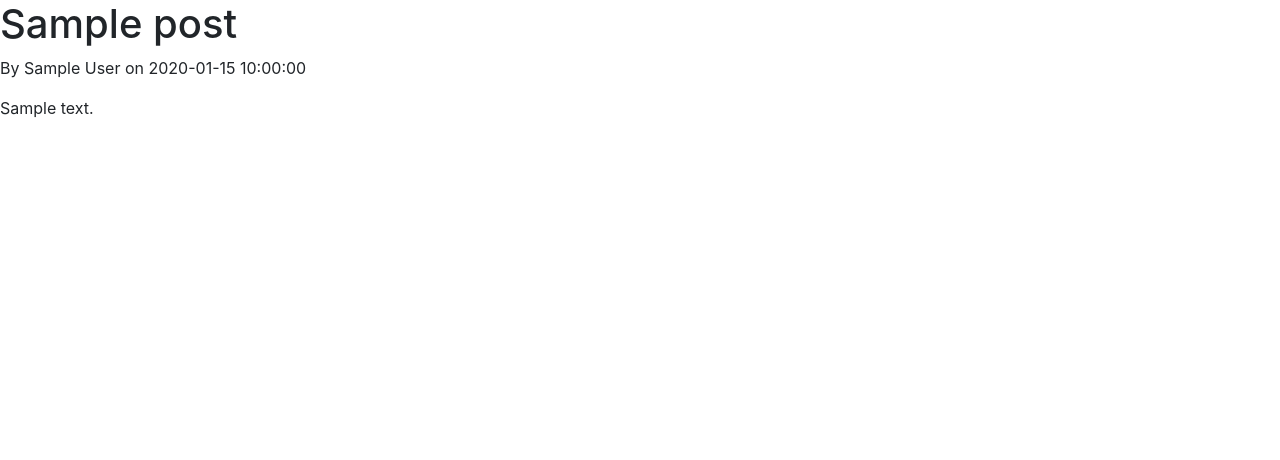
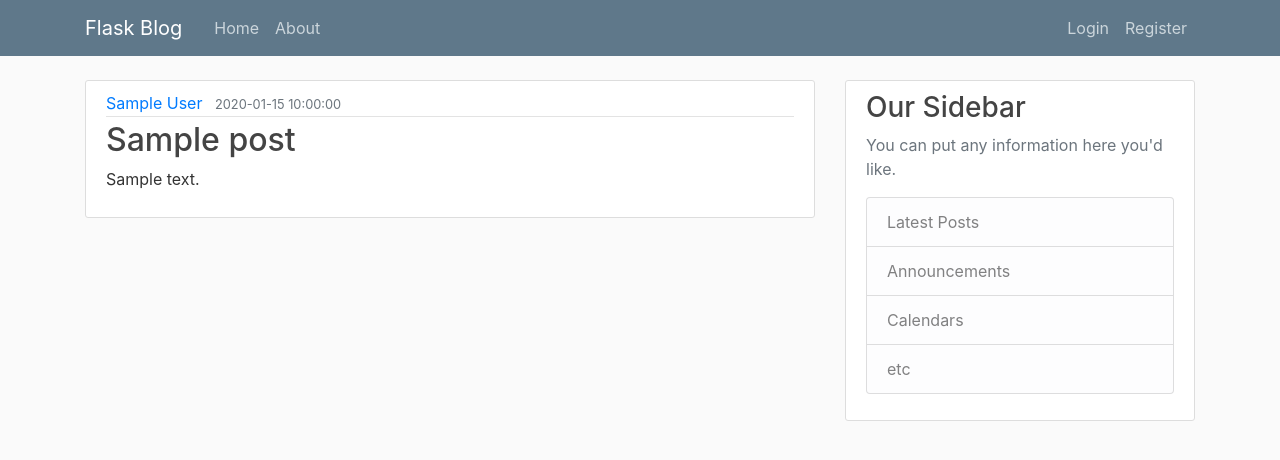
Before and after one commit to Heisson/flask-webapp, a Flask app: template templates/home.html in a window 1280 px wide. Shown: the top 460 px of the page. Run offline with Flask 2, Linux system fonts and the light colour scheme; the template is opened without the code that fills it: most values are stand-ins (such as "Sample title", 1, 10 or a date in 2020); some libraries are stand-ins or nearby versions.

Commit message:
Some code snippets adde

```diff
--- a/flaskblog.py
+++ b/flaskblog.py
@@ -1,4 +1,4 @@
-from flask import Flask, render_template
+from flask import Flask, render_template, url_for
 
 app = Flask(__name__)
 
--- /dev/null
+++ b/static/main.css
@@ -0,0 +1,80 @@
+body {
+	background: #fafafa;
+	color: #333333;
+	margin-top: 5rem;
+}
+
+h1, h2, h3, h4, h5, h6 {
+	color: #444444;
+}
+
+.bg-steel {
+	background-color: #5f788a;
+}
+
+.site-header .navbar-nav .nav-link {
+	color: #cbd5db;
+}
+
+.site-header .navbar-nav .nav-link:hover {
+	color: #ffffff;
+}
+
+.site-header .navbar-nav .nav-link.active {
+	font-weight: 500;
+}
+
+.content-section {
+	background: #ffffff;
+	padding: 10px 20px;
+	border: 1px solid #dddddd;
+	border-radius: 3px;
+	margin-bottom: 20px;
+}
+
+.article-title {
+	color: #444444;
+}
+
+a.article-title:hover {
+	color: #428bca;
+	text-decoration: none;
+}
+
+.article-content {
+	white-space: pre-line;
+}
+
+.article-img {
+	height: 65px;
+	width: 65px;
+	margin-right: 16px;
+}
+
+.article-metadata {
+	padding-bottom: 1px;
+	margin-bottom: 4px;
+	border-bottom: 1px solid #e3e3e3
+}
+
+.article-metadata a:hover {
+	color: #333;
+	text-decoration: none;
+}
+
+.article-svg {
+	width: 25px;
+	height: 25px;
+	vertical-align: middle;
+}
+
+.account-img {
+	height: 125px;
+	width: 125px;
+	margin-right: 20px;
+	margin-bottom: 16px;
+}
+
+.account-heading {
+	font-size: 2.5rem;
+}
--- a/templates/home.html
+++ b/templates/home.html
@@ -2,9 +2,18 @@
 {% block content %}
 
 	{% for post in posts %}
-		<h1>{{ post.title }}</h1>
-		<p>By {{ post.author }} on {{ post.date_posted }}</p>
-		<p>{{ post.content }}</p>
+
+		<article class="media content-section">
+			<div class="media-body">
+				<div class="article-metadata">
+					<a class="mr-2" href="#">{{ post.author }}</a>
+					<small class="text-muted">{{ post.date_posted }}</small>
+				</div>
+				<h2><a class="article-title" href="#">{{ post.title }}</a></h2>
+				<p class="article-content">{{ post.content }}</p>
+			</div>
+		</article>
+
 	{% endfor %}
 
 {% endblock content %}
--- a/templates/layout.html
+++ b/templates/layout.html
@@ -8,6 +8,7 @@
 	<!-- Bootstrap CSS -->
 	<link rel="stylesheet" href="https://stackpath.bootstrapcdn.com/bootstrap/4.5.0/css/bootstrap.min.css" integrity="sha384-9aIt2nRpC12Uk9gS9baDl411NQApFmC26EwAOH8WgZl5MYYxFfc+NcPb1dKGj7Sk" crossorigin="anonymous">
 
+	<link rel="stylesheet" type="text/css" href="{{ url_for('static', filename='main.css') }}">
 
 	{% if title %}
 		<title>Flask Blog - {{ title }} </title>
@@ -16,7 +17,48 @@
 	{% endif %}
 </head>
 <body>
-	{% block content %}{% endblock %}
+	<header class="site-header">
+		<nav class="navbar navbar-expand-md navbar-dark bg-steel fixed-top">
+			<div class="container">
+				<a class="navbar-brand mr-4" href="/">Flask Blog</a>
+				<button class="navbar-toggler" type="button" data-toggle="collapse" data-target="#navbarToggle" aria-controls="navbarToggle" aria-expanded="false" aria-label="Toggle navigation">
+					<span class="navbar-toggler-icon"></span>
+				</button>
+				<div class="collapse navbar-collapse" id="navbarToggle">
+					<div class="navbar-nav mr-auto">
+						<a class="nav-item nav-link" href="/">Home</a>
+						<a class="nav-item nav-link" href="/about">About</a>
+					</div>
+					<!-- Navbar Right Side -->
+					<div class="navbar-nav">
+						<a class="nav-item nav-link" href="/login">Login</a>
+						<a class="nav-item nav-link" href="/register">Register</a>
+					</div>
+				</div>
+			</div>
+		</nav>
+	</header>
+
+	<main role="main" class="container">
+		<div class="row">
+			<div class="col-md-8">
+				{% block content %}{% endblock %}
+			</div>
+			<div class="col-md-4">
+				<div class="content-section">
+					<h3>Our Sidebar</h3>
+					<p class='text-muted'>You can put any information here you'd like.
+						<ul class="list-group">
+							<li class="list-group-item list-group-item-light">Latest Posts</li>
+							<li class="list-group-item list-group-item-light">Announcements</li>
+							<li class="list-group-item list-group-item-light">Calendars</li>
+							<li class="list-group-item list-group-item-light">etc</li>
+						</ul>
+					</p>
+				</div>
+			</div>
+		</div>
+	</main>
 
 	<script src="https://code.jquery.com/jquery-3.5.1.slim.min.js" integrity="sha384-DfXdz2htPH0lsSSs5nCTpuj/zy4C+OGpamoFVy38MVBnE+IbbVYUew+OrCXaRkfj" crossorigin="anonymous"></script>
 	<script src="https://cdn.jsdelivr.net/npm/popper.js@1.16.0/dist/umd/popper.min.js" integrity="sha384-Q6E9RHvbIyZFJoft+2mJbHaEWldlvI9IOYy5n3zV9zzTtmI3UksdQRVvoxMfooAo" crossorigin="anonymous"></script>
```
